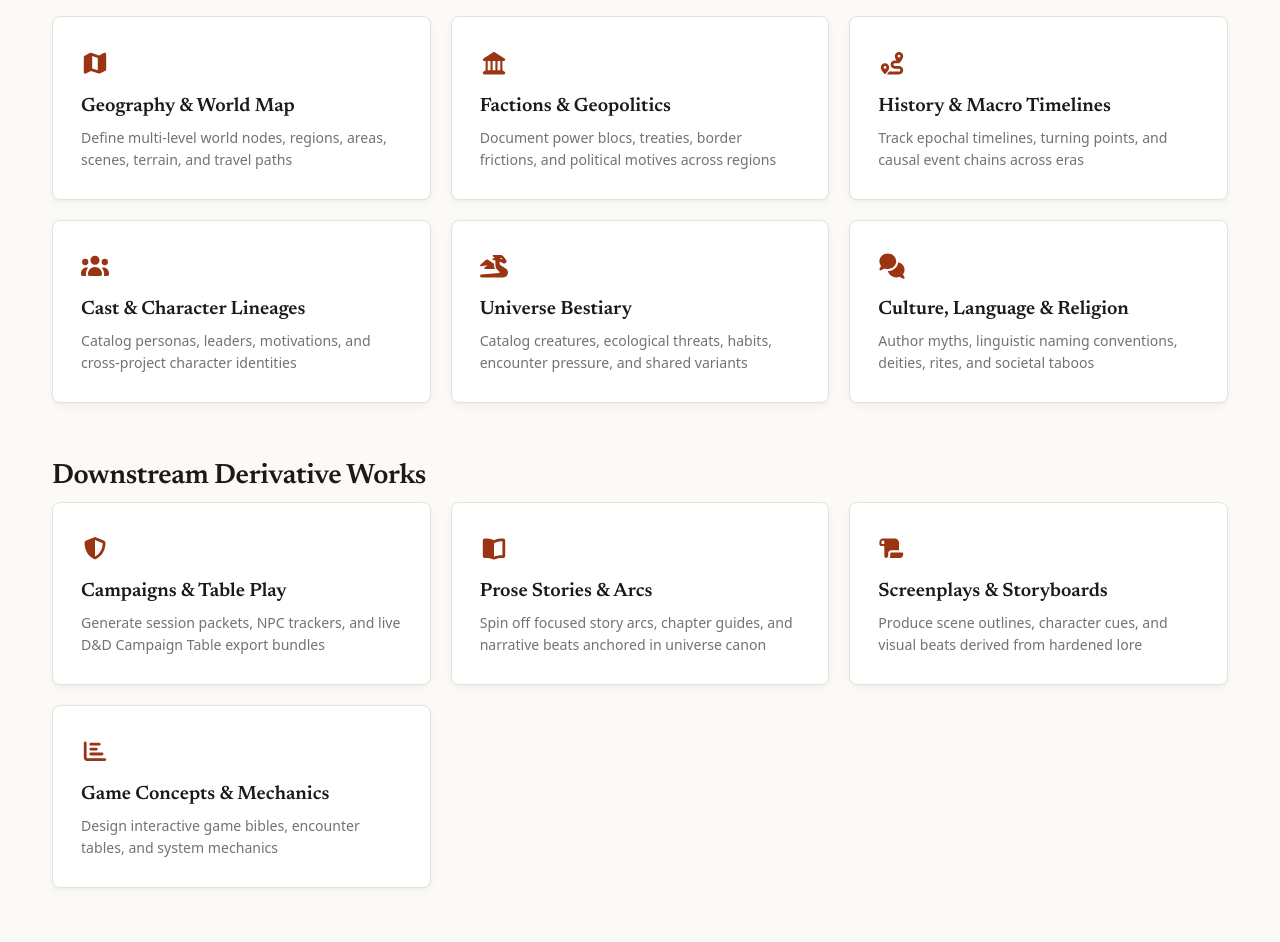
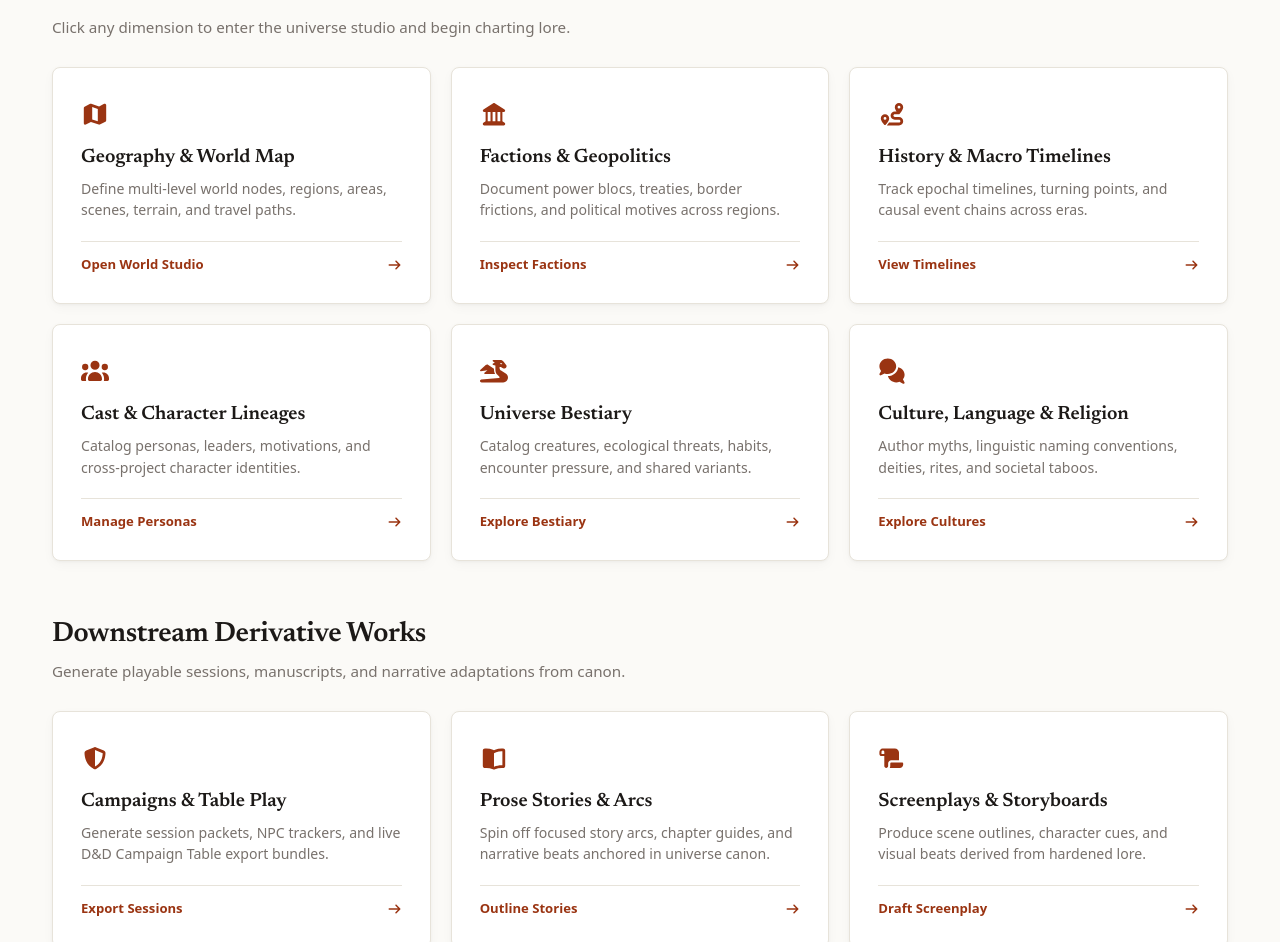
Before and after one commit to goblinsan/storytime, a React (Vite) app: page / in a window 1280 px wide. Shown: the part 550-1492 px from the top of the page. Built offline with nearby package versions, Linux system fonts and the light colour scheme.

Commit message:
fix(ux): remove frontispiece label and make all cards clickable with explicit destination actions

```diff
--- a/src/components/Layout.tsx
+++ b/src/components/Layout.tsx
@@ -33,7 +33,7 @@ export default function Layout({ children }: LayoutProps) {
           </Link>
           <div className="nav-links">
             <NavLink to="/" end className={({ isActive }) => `nav-link ${isActive ? 'active' : ''}`}>
-              Frontispiece
+              Home
             </NavLink>
             <NavLink to="/projects" className={({ isActive }) => `nav-link ${isActive ? 'active' : ''}`}>
               Universes
--- a/src/components/UniverseEncyclopediaHome.css
+++ b/src/components/UniverseEncyclopediaHome.css
@@ -230,6 +230,19 @@
   border: 1px solid var(--border-subtle);
   border-radius: 6px;
   padding: 0.85rem 1rem;
+  display: flex;
+  flex-direction: column;
+}
+
+.timeline-snippet-item.interactive {
+  cursor: pointer;
+  transition: all 0.15s ease-out;
+}
+
+.timeline-snippet-item.interactive:hover {
+  border-color: var(--accent-terracotta);
+  background: var(--bg-surface);
+  transform: translateY(-1px);
 }
 
 .timeline-snippet-date {
@@ -251,4 +264,21 @@
   font-size: 0.82rem;
   color: var(--text-muted);
   line-height: 1.45;
+  margin-bottom: 0.75rem;
+  flex-grow: 1;
 }
+
+.timeline-snippet-action {
+  display: flex;
+  align-items: center;
+  justify-content: space-between;
+  font-size: 0.76rem;
+  font-weight: 600;
+  color: var(--accent-terracotta);
+  padding-top: 0.4rem;
+  border-top: 1px solid var(--border-subtle);
+}
+
+.timeline-snippet-item:hover .action-arrow {
+  transform: translateX(3px);
+}
--- a/src/pages/Home.css
+++ b/src/pages/Home.css
@@ -118,11 +118,15 @@
   transition: all 0.15s ease-out;
   display: flex;
   flex-direction: column;
+  text-decoration: none;
+  color: inherit;
+  cursor: pointer;
 }
 
 .feature-card:hover {
-  border-color: var(--border-strong);
+  border-color: var(--accent-terracotta);
   transform: translateY(-2px);
+  text-decoration: none;
 }
 
 .feature-icon {
@@ -143,7 +147,28 @@
   color: var(--text-muted);
   line-height: 1.55;
   font-size: 0.88rem;
-  margin: 0;
+  margin: 0 0 1.25rem 0;
+  flex-grow: 1;
+}
+
+.feature-card-action {
+  display: flex;
+  align-items: center;
+  justify-content: space-between;
+  font-size: 0.82rem;
+  font-weight: 600;
+  color: var(--accent-terracotta);
+  padding-top: 0.75rem;
+  border-top: 1px solid var(--border-subtle);
+}
+
+.action-arrow {
+  font-size: 0.75rem;
+  transition: transform 0.15s ease-out;
+}
+
+.feature-card:hover .action-arrow {
+  transform: translateX(3px);
 }
 
 .cta-section {
--- a/src/pages/Home.tsx
+++ b/src/pages/Home.tsx
@@ -3,6 +3,7 @@ import { FontAwesomeIcon } from '@fortawesome/react-fontawesome';
 import {
   faUsers, faMap, faLandmark, faChartBar,
   faDragon, faRoute, faShieldHalved, faComments, faBookOpen, faScroll,
+  faArrowRight,
 } from '@fortawesome/free-solid-svg-icons';
 import './Home.css';
 
@@ -24,71 +25,113 @@ export default function Home() {
 
       <section className="features">
         <h2>Universe Canon Dimensions</h2>
+        <p className="section-desc">Click any dimension to enter the universe studio and begin charting lore.</p>
         <div className="feature-grid">
-          <div className="feature-card">
+          <Link to="/create?tab=world" className="feature-card">
             <div className="feature-icon"><FontAwesomeIcon icon={faMap} /></div>
             <h3>Geography &amp; World Map</h3>
-            <p>Define multi-level world nodes, regions, areas, scenes, terrain, and travel paths</p>
+            <p>Define multi-level world nodes, regions, areas, scenes, terrain, and travel paths.</p>
+            <div className="feature-card-action">
+              <span>Open World Studio</span>
+              <FontAwesomeIcon icon={faArrowRight} className="action-arrow" />
             </div>
+          </Link>
 
-          <div className="feature-card">
+          <Link to="/create?tab=culture" className="feature-card">
             <div className="feature-icon"><FontAwesomeIcon icon={faLandmark} /></div>
             <h3>Factions &amp; Geopolitics</h3>
-            <p>Document power blocs, treaties, border frictions, and political motives across regions</p>
+            <p>Document power blocs, treaties, border frictions, and political motives across regions.</p>
+            <div className="feature-card-action">
+              <span>Inspect Factions</span>
+              <FontAwesomeIcon icon={faArrowRight} className="action-arrow" />
             </div>
+          </Link>
 
-          <div className="feature-card">
+          <Link to="/create?tab=world" className="feature-card">
             <div className="feature-icon"><FontAwesomeIcon icon={faRoute} /></div>
             <h3>History &amp; Macro Timelines</h3>
-            <p>Track epochal timelines, turning points, and causal event chains across eras</p>
+            <p>Track epochal timelines, turning points, and causal event chains across eras.</p>
+            <div className="feature-card-action">
+              <span>View Timelines</span>
+              <FontAwesomeIcon icon={faArrowRight} className="action-arrow" />
             </div>
+          </Link>
 
-          <div className="feature-card">
+          <Link to="/create?tab=characters" className="feature-card">
             <div className="feature-icon"><FontAwesomeIcon icon={faUsers} /></div>
             <h3>Cast &amp; Character Lineages</h3>
-            <p>Catalog personas, leaders, motivations, and cross-project character identities</p>
+            <p>Catalog personas, leaders, motivations, and cross-project character identities.</p>
+            <div className="feature-card-action">
+              <span>Manage Personas</span>
+              <FontAwesomeIcon icon={faArrowRight} className="action-arrow" />
             </div>
+          </Link>
 
-          <div className="feature-card">
+          <Link to="/create?tab=bestiary" className="feature-card">
             <div className="feature-icon"><FontAwesomeIcon icon={faDragon} /></div>
             <h3>Universe Bestiary</h3>
-            <p>Catalog creatures, ecological threats, habits, encounter pressure, and shared variants</p>
+            <p>Catalog creatures, ecological threats, habits, encounter pressure, and shared variants.</p>
+            <div className="feature-card-action">
+              <span>Explore Bestiary</span>
+              <FontAwesomeIcon icon={faArrowRight} className="action-arrow" />
             </div>
+          </Link>
 
-          <div className="feature-card">
+          <Link to="/create?tab=culture" className="feature-card">
             <div className="feature-icon"><FontAwesomeIcon icon={faComments} /></div>
             <h3>Culture, Language &amp; Religion</h3>
-            <p>Author myths, linguistic naming conventions, deities, rites, and societal taboos</p>
+            <p>Author myths, linguistic naming conventions, deities, rites, and societal taboos.</p>
+            <div className="feature-card-action">
+              <span>Explore Cultures</span>
+              <FontAwesomeIcon icon={faArrowRight} className="action-arrow" />
             </div>
+          </Link>
         </div>
       </section>
 
       <section className="features">
         <h2>Downstream Derivative Works</h2>
+        <p className="section-desc">Generate playable sessions, manuscripts, and narrative adaptations from canon.</p>
         <div className="feature-grid">
-          <div className="feature-card">
+          <Link to="/create?tab=derivatives" className="feature-card">
             <div className="feature-icon"><FontAwesomeIcon icon={faShieldHalved} /></div>
             <h3>Campaigns &amp; Table Play</h3>
-            <p>Generate session packets, NPC trackers, and live D&amp;D Campaign Table export bundles</p>
+            <p>Generate session packets, NPC trackers, and live D&amp;D Campaign Table export bundles.</p>
+            <div className="feature-card-action">
+              <span>Export Sessions</span>
+              <FontAwesomeIcon icon={faArrowRight} className="action-arrow" />
             </div>
+          </Link>
 
-          <div className="feature-card">
+          <Link to="/create?tab=arcs" className="feature-card">
             <div className="feature-icon"><FontAwesomeIcon icon={faBookOpen} /></div>
             <h3>Prose Stories &amp; Arcs</h3>
-            <p>Spin off focused story arcs, chapter guides, and narrative beats anchored in universe canon</p>
+            <p>Spin off focused story arcs, chapter guides, and narrative beats anchored in universe canon.</p>
+            <div className="feature-card-action">
+              <span>Outline Stories</span>
+              <FontAwesomeIcon icon={faArrowRight} className="action-arrow" />
             </div>
+          </Link>
 
-          <div className="feature-card">
+          <Link to="/create?tab=derivatives" className="feature-card">
             <div className="feature-icon"><FontAwesomeIcon icon={faScroll} /></div>
             <h3>Screenplays &amp; Storyboards</h3>
-            <p>Produce scene outlines, character cues, and visual beats derived from hardened lore</p>
+            <p>Produce scene outlines, character cues, and visual beats derived from hardened lore.</p>
+            <div className="feature-card-action">
+              <span>Draft Screenplay</span>
+              <FontAwesomeIcon icon={faArrowRight} className="action-arrow" />
             </div>
+          </Link>
 
-          <div className="feature-card">
+          <Link to="/create?tab=derivatives" className="feature-card">
             <div className="feature-icon"><FontAwesomeIcon icon={faChartBar} /></div>
             <h3>Game Concepts &amp; Mechanics</h3>
-            <p>Design interactive game bibles, encounter tables, and system mechanics</p>
+            <p>Design interactive game bibles, encounter tables, and system mechanics.</p>
+            <div className="feature-card-action">
+              <span>Design Mechanics</span>
+              <FontAwesomeIcon icon={faArrowRight} className="action-arrow" />
             </div>
+          </Link>
         </div>
       </section>
 
```
Also changed, not shown: src/components/UniverseEncyclopediaHome.tsx (+22 -5 lines), src/pages/Stories.tsx (+20 -4 lines). Lines whose indentation alone changed are shown as unchanged.
